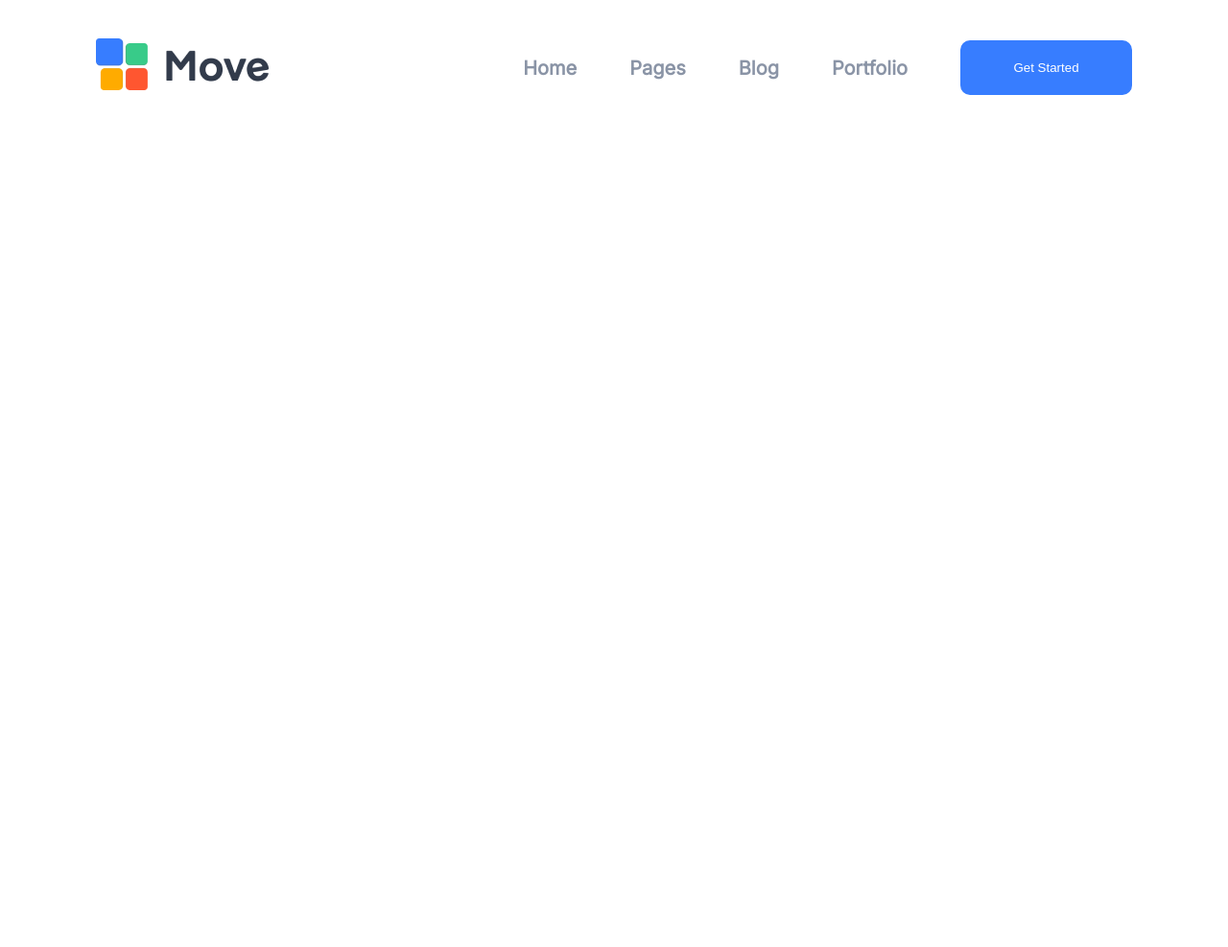
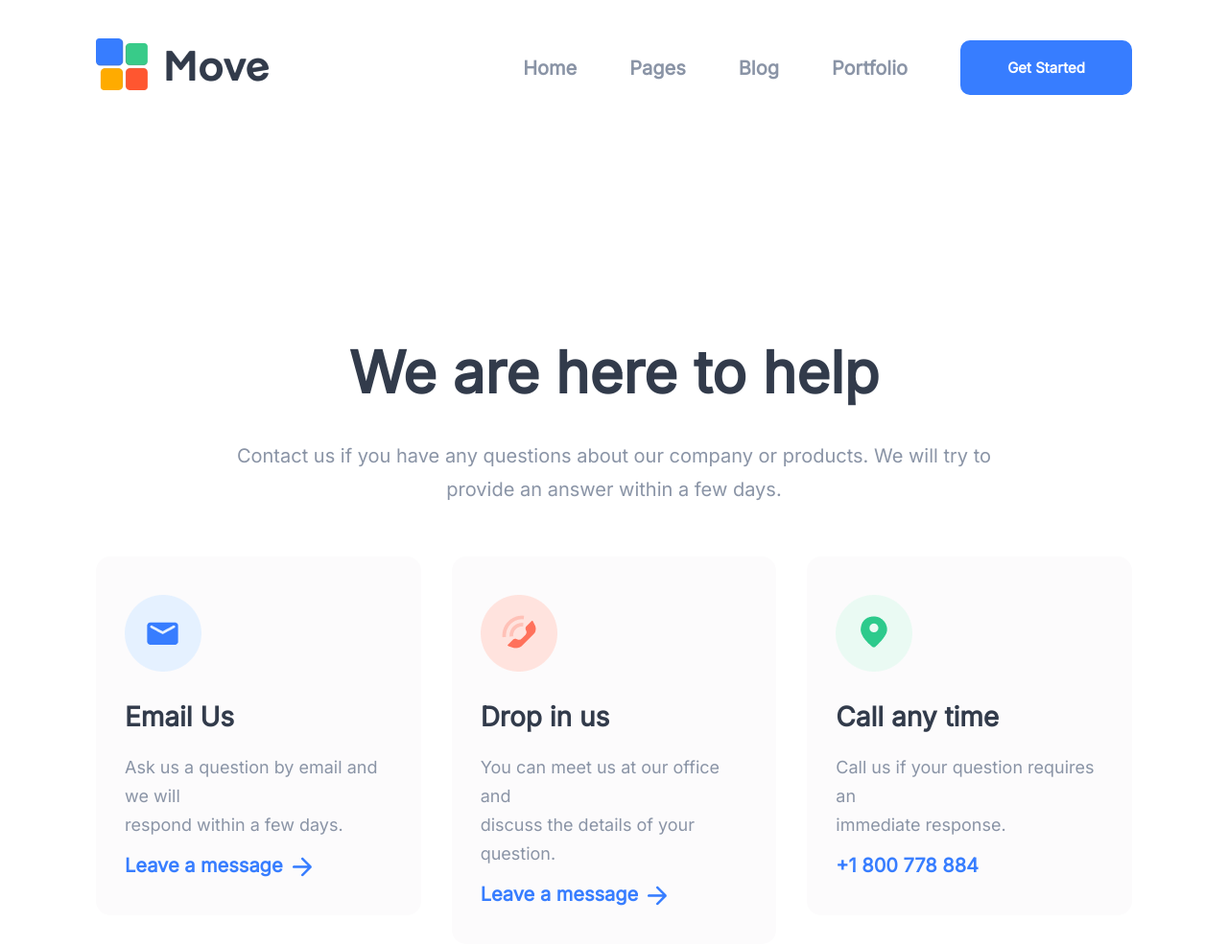
Before and after one commit to ohunazz/move-career-website, a plain HTML site: page index.html in a window 1280 px wide. Shown: the whole page at 96% size. Before the commit the page ends 800 px from the top, so only its background shows below. Drawn offline with Linux system fonts and the light colour scheme.

Commit message:
Finish Help Section

```diff
--- a/index.html
+++ b/index.html
@@ -28,5 +28,58 @@
                 </div>
             </nav>
         </header>
+        <section id="help-section">
+            <div class="help-section container">
+                <div class="help-section_top">
+                    <h2>We are here to help</h2>
+                    <p class="text-top">
+                        Contact us if you have any questions about our company
+                        or products. We will try to <br />
+                        provide an answer within a few days.
+                    </p>
+                </div>
+                <div class="help-section_bottom">
+                    <div class="email">
+                        <img src="./assets/icon (1).png" alt="" />
+                        <h3>Email Us</h3>
+                        <p>
+                            Ask us a question by email and we will <br />
+                            respond within a few days.
+                        </p>
+
+                        <a href="">Leave a message</a>
+                        <img
+                            class="arrow"
+                            src="./assets/icon-arrow-right.png"
+                            alt=""
+                        />
+                    </div>
+                    <div class="direction">
+                        <img src="./assets/icon-2.png" alt="" />
+                        <h3>Drop in us</h3>
+                        <p class="direction_text">
+                            You can meet us at our office and <br />
+                            discuss the details of your question.
+                        </p>
+
+                        <a href="">Leave a message</a>
+                        <img
+                            class="arrow"
+                            src="./assets/icon-arrow-right.png"
+                            alt=""
+                        />
+                    </div>
+                    <div class="call">
+                        <img src="./assets/icon-3.png" alt="" />
+                        <h3>Call any time</h3>
+                        <p>
+                            Call us if your question requires an <br />
+                            immediate response.
+                        </p>
+                        <a href="+1 800 778 884">+1 800 778 884</a>
+                    </div>
+                </div>
+            </div>
+        </section>
     </body>
 </html>
--- a/styles.css
+++ b/styles.css
@@ -70,4 +70,196 @@ a {
     vertical-align: middle;
     display: inline-block;
     border: none;
+    text-align: center;
+    font-family: Inter;
+    font-size: 15px;
+    font-style: normal;
+    font-weight: 600;
+    line-height: 24px; /* 120% */
 }
+
+/*help-section*/
+
+.help-section {
+    padding: 110px 100px;
+}
+
+.help-section h2 {
+    color: var(--text-1, #323b4b);
+    font-family: Inter;
+    font-size: 60px;
+    font-style: normal;
+    font-weight: 700;
+    line-height: 73px; /* 121.667% */
+    margin-top: 108px;
+    margin-bottom: 33px;
+    text-align: center;
+}
+
+.text-top {
+    color: var(--text-3, #8a94a6);
+    text-align: center;
+    font-family: Inter;
+    font-size: 20px;
+    font-style: normal;
+    font-weight: 500;
+    line-height: 35px; /* 175% */
+    align-items: center;
+    margin-bottom: 52px;
+}
+
+.help-section_bottom {
+}
+
+.email {
+    width: calc((100% - 64px) / 3);
+    display: inline-block;
+    margin-right: 32px;
+    padding: 40px 30px;
+    border-radius: 15px;
+    background: #fcfbfc;
+    vertical-align: top;
+}
+
+.email img:first-child {
+    margin-bottom: 30px;
+}
+
+.email h3 {
+    color: var(--text-1, #323b4b);
+    font-family: Inter;
+    font-size: 28px;
+    font-style: normal;
+    font-weight: 700;
+    line-height: 34px; /* 121.429% */
+    text-align: left;
+
+    margin-bottom: 21px;
+}
+
+.email p {
+    color: var(--text-3, #8a94a6);
+    font-family: Inter;
+    font-size: 18px;
+    font-style: normal;
+    font-weight: 500;
+    line-height: 30px; /* 166.667% */
+    text-align: left;
+    margin-bottom: 15px;
+}
+
+.email a {
+    color: var(--primary-1, #377dff);
+    font-family: Inter;
+    font-size: 20px;
+    font-style: normal;
+    font-weight: 600;
+    line-height: 24px; /* 120% */
+    margin-bottom: 41px;
+    margin-right: 10px;
+}
+
+.arrow {
+    margin-bottom: -5px;
+}
+
+.direction {
+    width: calc((100% - 64px) / 3);
+    display: inline-block;
+    margin-right: 32px;
+    padding: 40px 30px;
+    border-radius: 15px;
+    background: #fcfbfc;
+    vertical-align: top;
+}
+
+.direction img:first-child {
+    margin-bottom: 30px;
+}
+
+.direction h3 {
+    color: var(--text-1, #323b4b);
+    font-family: Inter;
+    font-size: 28px;
+    font-style: normal;
+    font-weight: 700;
+    line-height: 34px; /* 121.429% */
+    text-align: left;
+    margin-bottom: 21px;
+}
+
+.direction p {
+    color: var(--text-3, #8a94a6);
+    font-family: Inter;
+    font-size: 18px;
+    font-style: normal;
+    font-weight: 500;
+    line-height: 30px;
+    text-align: left;
+    margin-bottom: 15px;
+}
+
+.direction_text {
+    color: var(--text-3, #8a94a6);
+    font-family: Inter;
+    font-size: 18px;
+    font-style: normal;
+    font-weight: 500;
+    line-height: 30px; /* 166.667% */
+    text-align: left;
+}
+
+.direction a {
+    color: var(--primary-1, #377dff);
+    font-size: 20px;
+    font-style: normal;
+    font-weight: 600;
+    line-height: 24px; /* 120% */
+    margin-bottom: 41px;
+    margin-right: 10px;
+}
+
+.call {
+    width: calc((100% - 64px) / 3);
+    display: inline-block;
+    padding: 40px 30px;
+    border-radius: 15px;
+    background: #fcfbfc;
+    vertical-align: top;
+}
+
+.call img {
+    margin-bottom: 30px;
+}
+
+.call h3 {
+    color: var(--text-1, #323b4b);
+    font-family: Inter;
+    font-size: 28px;
+    font-style: normal;
+    font-weight: 700;
+    line-height: 34px; /* 121.429% */
+    text-align: left;
+
+    margin-bottom: 21px;
+}
+
+.call p {
+    color: var(--text-3, #8a94a6);
+    font-family: Inter;
+    font-size: 18px;
+    font-style: normal;
+    font-weight: 500;
+    line-height: 30px; /* 166.667% */
+    margin-bottom: 15px;
+}
+
+.call a {
+    color: var(--primary-1, #377dff);
+    font-family: Inter;
+    font-size: 20px;
+    font-style: normal;
+    font-weight: 600;
+    line-height: 24px; /* 120% */
+    margin-bottom: 41px;
+}
```
